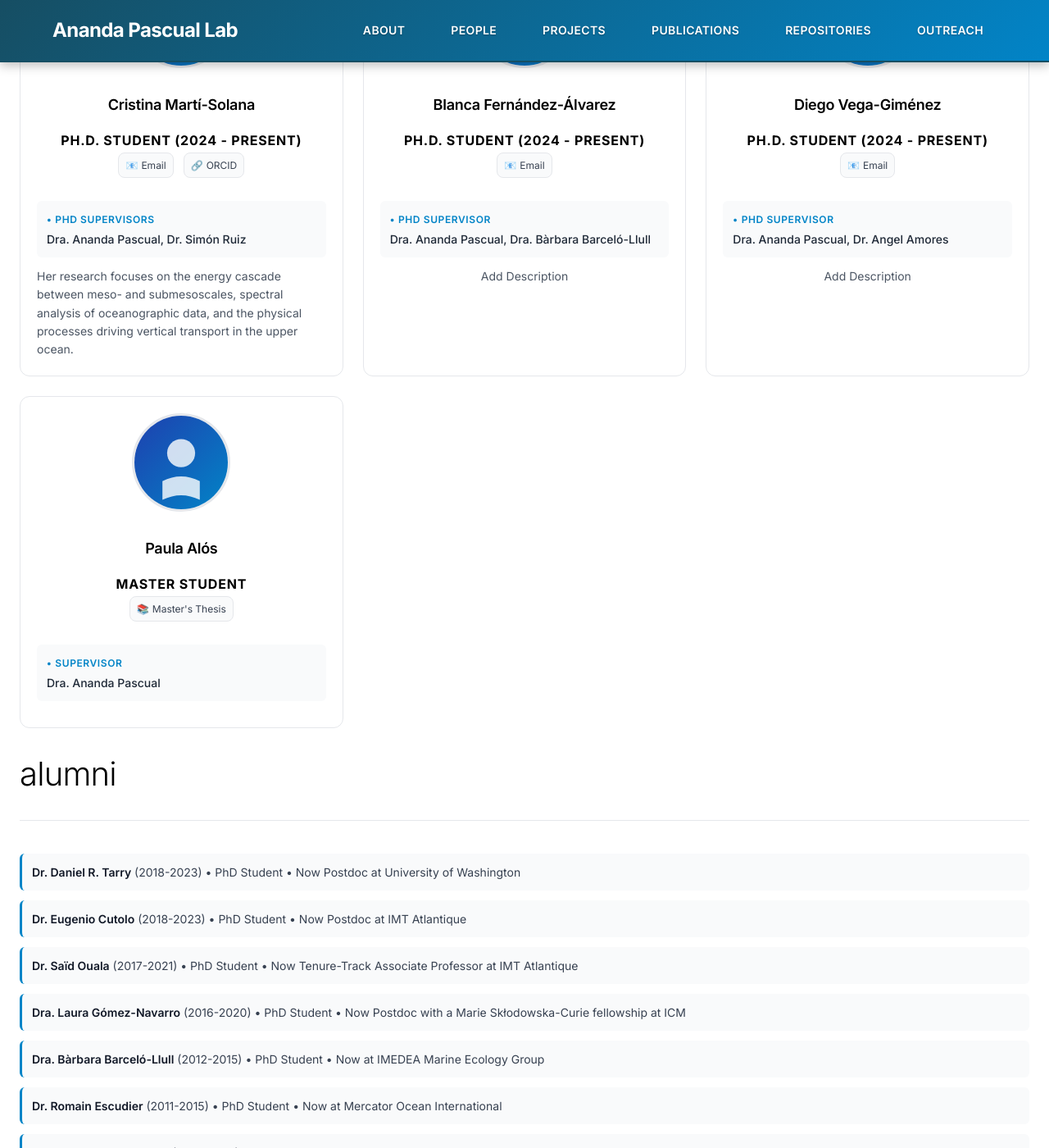
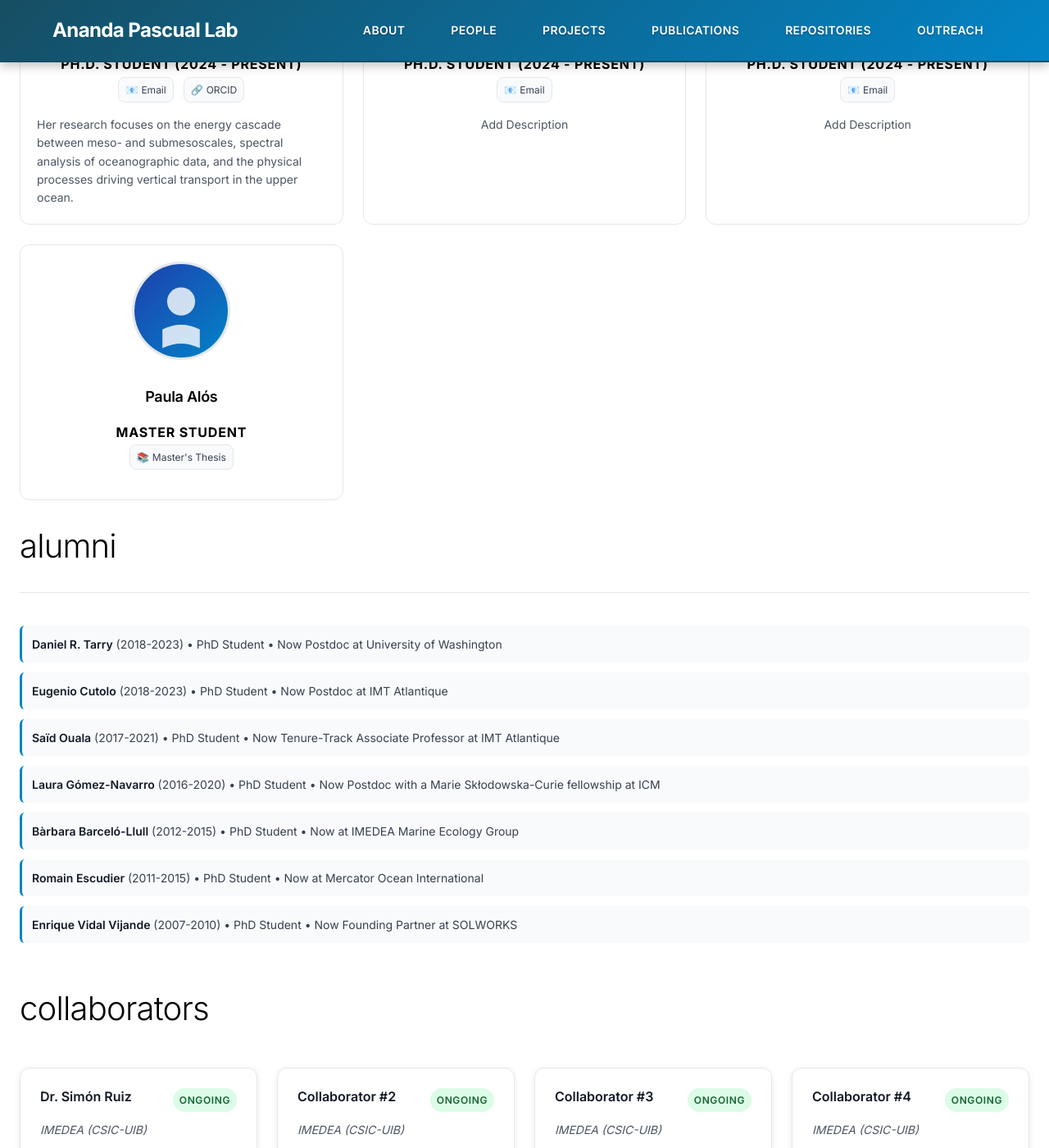
Before and after one commit to IMEDEA-POP-LAB/IMEDEA-POP-LAB.github.io, a Jekyll site: the page built from _pages/people.md, in a window 1280 px wide and 1400 px high, scrolled down 1767 px. Shown: the whole window at 82% size. Built offline with Jekyll 4.4.1, drawn with Linux system fonts in a browser that asks for light colours; a style sheet for code colours, icons or effects is not loaded; some of the changed text lies outside the part shown.

Commit message:
Updated research time and alumni

```diff
--- a/_pages/people.md
+++ b/_pages/people.md
@@ -31,6 +31,25 @@
 
 <div class="person-card">
   <div class="card-body">
+    <img src="/assets/img/team/baptiste_mourre.jpg" alt="Dr. Baptiste Mourre" class="profile-image">
+    <h5 class="card-title">Dr. Baptiste Mourre</h5>
+    <h6 class="card-subtitle">Research Scientist (2024 - present)</h6>
+    <div class="social-links">
+      <a href="mailto:bmourre@imedea.uib-csic.es" class="social-link email">
+        <span>📧</span>
+        <span>Email</span>
+      </a>
+      <a href="https://orcid.org/0000-0002-5056-0423" class="social-link orcid">
+        <span>🔗</span>
+        <span>ORCID</span>
+      </a>
+    </div>
+    <p class="card-text">Add Description</p>
+  </div>
+</div>
+
+<div class="person-card">
+  <div class="card-body">
     <img src="/assets/img/team/CombesVincent.jpeg" alt="Dr. Vincent Combes" class="profile-image">
     <h5 class="card-title">Dr. Vincent Combes</h5>
     <h6 class="card-subtitle">Ramón y Cajal Fellow (2022 - present)</h6>
@@ -49,25 +68,6 @@
       </a>
     </div>
     <p class="card-text">Has been a Senior Research Associate at Oregon State University, in the CEOAS department since 2010. He got his Phd from Georgia Tech (Atlanta) in 2010 and an engineering degree in Hydraulics from the ENSEEIHT (France) in 2005. He is specialized in modeling realistic ocean flows in regional and coastal seas including the Gulf of Alaska, California Current, Peru Chile Current system, Patagonian shelf and Southeast Atlantic. He is particularly interested in the low frequency ocean variability, coastal and shelfbreak upwellings, eddy dynamics, transport of nutrient rich shelf water to the deep ocean and remote sensing.</p>
-  </div>
-</div>
-
-<div class="person-card">
-  <div class="card-body">
-    <img src="/assets/img/team/baptiste_mourre.jpg" alt="Dr. Baptiste Mourre" class="profile-image">
-    <h5 class="card-title">Dr. Baptiste Mourre</h5>
-    <h6 class="card-subtitle">Research Scientist (2022 - present)</h6>
-    <div class="social-links">
-      <a href="mailto:bmourre@imedea.uib-csic.es" class="social-link email">
-        <span>📧</span>
-        <span>Email</span>
-      </a>
-      <a href="https://orcid.org/0000-0002-5056-0423" class="social-link orcid">
-        <span>🔗</span>
-        <span>ORCID</span>
-      </a>
-    </div>
-    <p class="card-text">Add Description</p>
   </div>
 </div>
 
@@ -105,10 +105,12 @@
         <span>ORCID</span>
       </a>
     </div>
+    <!--
     <div class="supervisor-info">
       <div class="supervisor-label">PhD Supervisor</div>
       <div class="supervisor-name">Dra. Ananda Pascual, Dr. Baptiste Mourre</div>
     </div>
+    -->
     <p class="card-text">Add Description</p>
   </div>
 </div>
@@ -128,10 +130,12 @@
         <span>LinkedIn</span>
       </a>
     </div>
+    <!--
     <div class="supervisor-info">
       <div class="supervisor-label">PhD Supervisor</div>
       <div class="supervisor-name">Dra. Ananda Pascual, Dr. Vincent Combes</div>
     </div>
+    -->
     <p class="card-text">His research focuses on mesoscale ocean variability in the Mediterranean Sea, particularly on eddy kinetic energy (EKE) and geostrophic currents derived from satellite altimetry as well as ocean transport using in-situ observations and remote sensing data.</p>
   </div>
 </div>
@@ -151,10 +155,12 @@
         <span>ORCID</span>
       </a>
     </div>
+    <!--
     <div class="supervisor-info">
       <div class="supervisor-label">PhD Supervisors</div>
       <div class="supervisor-name">Dra. Ananda Pascual, Dr. Simón Ruiz</div>
     </div>
+    -->
     <p class="card-text">Her research focuses on the energy cascade between meso- and submesoscales, spectral analysis of oceanographic data, and the physical processes driving vertical transport in the upper ocean.</p>
   </div>
 </div>
@@ -170,10 +176,12 @@
         <span>Email</span>
       </a>
     </div>
+    <!--
     <div class="supervisor-info">
       <div class="supervisor-label">PhD Supervisor</div>
       <div class="supervisor-name">Dra. Ananda Pascual, Dra. Bàrbara Barceló-Llull</div>
     </div>
+    -->
     <p class="card-text">Add Description</p>
   </div>
 </div>
@@ -189,10 +197,12 @@
         <span>Email</span>
       </a>
     </div>
+    <!--
     <div class="supervisor-info">
       <div class="supervisor-label">PhD Supervisor</div>
       <div class="supervisor-name">Dra. Ananda Pascual, Dr. Angel Amores</div>
     </div>
+     -->
     <p class="card-text">Add Description</p>
   </div>
 </div>
@@ -208,10 +218,12 @@
         <span>Master's Thesis</span>
       </a>
     </div>
+    <!--
     <div class="supervisor-info">
       <div class="supervisor-label">Supervisor</div>
       <div class="supervisor-name">Dra. Ananda Pascual</div>
     </div>
+    -->
     <p class="card-text"></p>
   </div>
 </div>
@@ -223,25 +235,25 @@
 <div class="alumni-simple">
   <div class="alumni-list">
     <div class="alumni-item">
-      <strong>Dr. Daniel R. Tarry</strong> (2018-2023) • PhD Student • Now Postdoc at University of Washington
+      <strong>Daniel R. Tarry</strong> (2018-2023) • PhD Student • Now Postdoc at University of Washington
     </div>
     <div class="alumni-item">
-      <strong>Dr. Eugenio Cutolo</strong> (2018-2023) • PhD Student • Now Postdoc at IMT Atlantique
+      <strong>Eugenio Cutolo</strong> (2018-2023) • PhD Student • Now Postdoc at IMT Atlantique
     </div>
     <div class="alumni-item">
-      <strong>Dr. Saïd Ouala</strong> (2017-2021) • PhD Student • Now Tenure-Track Associate Professor at IMT Atlantique
+      <strong>Saïd Ouala</strong> (2017-2021) • PhD Student • Now Tenure-Track Associate Professor at IMT Atlantique
     </div>
     <div class="alumni-item">
-      <strong>Dra. Laura Gómez-Navarro</strong> (2016-2020) • PhD Student • Now Postdoc with a Marie Skłodowska-Curie fellowship at ICM
+      <strong>Laura Gómez-Navarro</strong> (2016-2020) • PhD Student • Now Postdoc with a Marie Skłodowska-Curie fellowship at ICM
     </div>
     <div class="alumni-item">
-      <strong>Dra. Bàrbara Barceló-Llull</strong> (2012-2015) • PhD Student • Now at IMEDEA Marine Ecology Group
+      <strong>Bàrbara Barceló-Llull</strong> (2012-2015) • PhD Student • Now at IMEDEA Marine Ecology Group
     </div>
     <div class="alumni-item">
-      <strong>Dr. Romain Escudier</strong> (2011-2015) • PhD Student • Now at Mercator Ocean International
+      <strong>Romain Escudier</strong> (2011-2015) • PhD Student • Now at Mercator Ocean International
     </div>
     <div class="alumni-item">
-      <strong>Dr. Enrique Vidal Vijande</strong> (2007-2010) • PhD Student • Now Founding Partner at SOLWORKS
+      <strong>Enrique Vidal Vijande</strong> (2007-2010) • PhD Student • Now Founding Partner at SOLWORKS
     </div>
   </div>
 </div>
```
